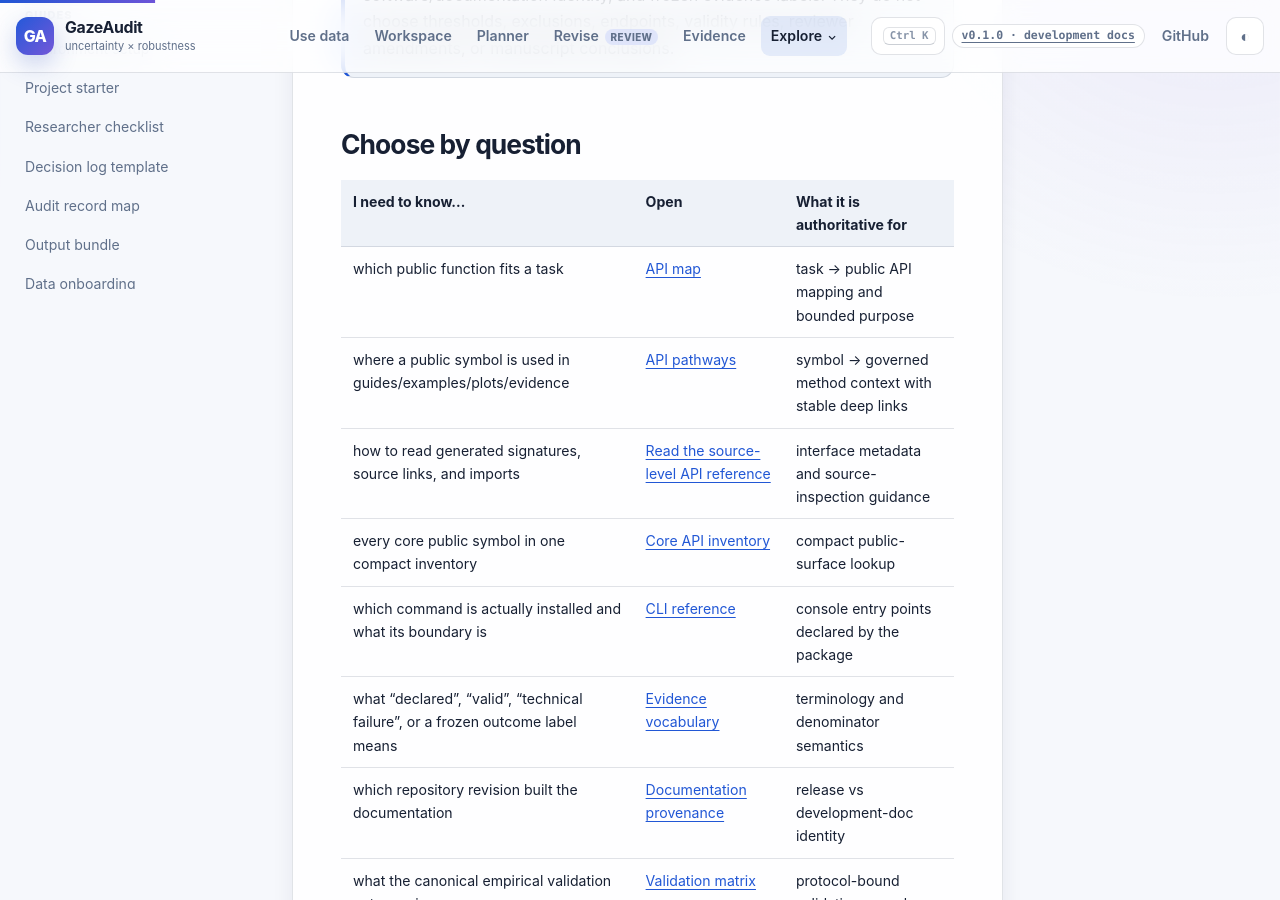
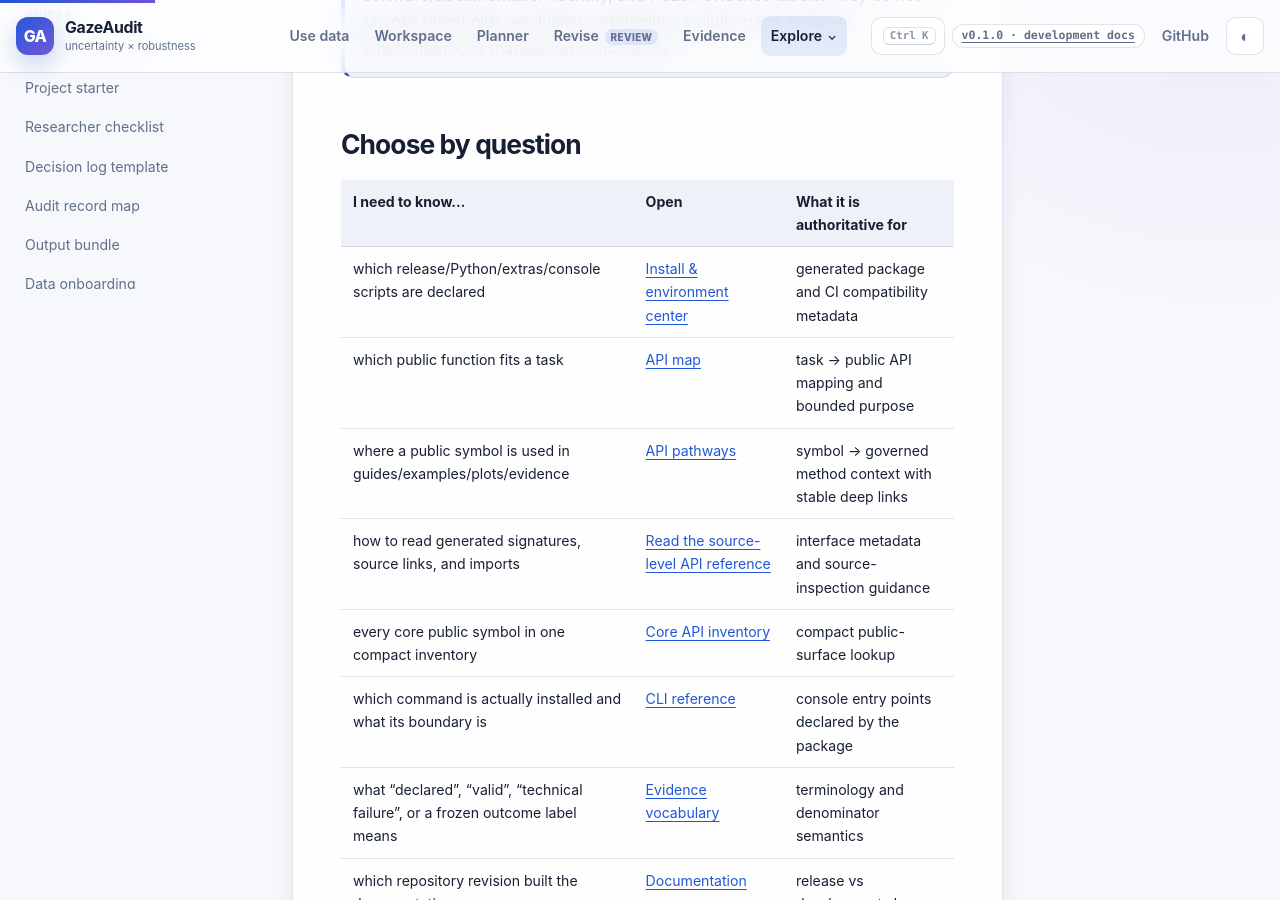
Before and after one commit to stefanosbalaskas/GazeAudit, a Jekyll site: the page built from docs/reference/index.md, in a window 1280 px wide and 900 px high, scrolled down 608 px. Built offline with Jekyll 4.4.1, drawn with Linux system fonts in a browser that asks for light colours.

Commit message:
docs: link generated install contract from reference

```diff
--- a/docs/reference/index.md
+++ b/docs/reference/index.md
@@ -21,6 +21,7 @@ These pages describe public APIs, installed commands, status vocabulary, softwar
 
 | I need to know… | Open | What it is authoritative for |
 |---|---|---|
+| which release/Python/extras/console scripts are declared | [Install & environment center]({{ '/docs/install/' | relative_url }}) | generated package and CI compatibility metadata |
 | which public function fits a task | [API map]({{ '/docs/reference/api-map/' | relative_url }}) | task → public API mapping and bounded purpose |
 | where a public symbol is used in guides/examples/plots/evidence | [API pathways]({{ '/docs/reference/api-pathways/' | relative_url }}) | symbol → governed method context with stable deep links |
 | how to read generated signatures, source links, and imports | [Read the source-level API reference]({{ '/docs/guides/read-api-reference/' | relative_url }}) | interface metadata and source-inspection guidance |
```
